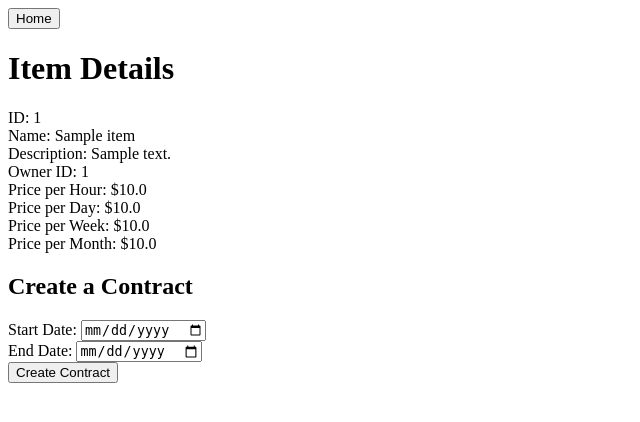
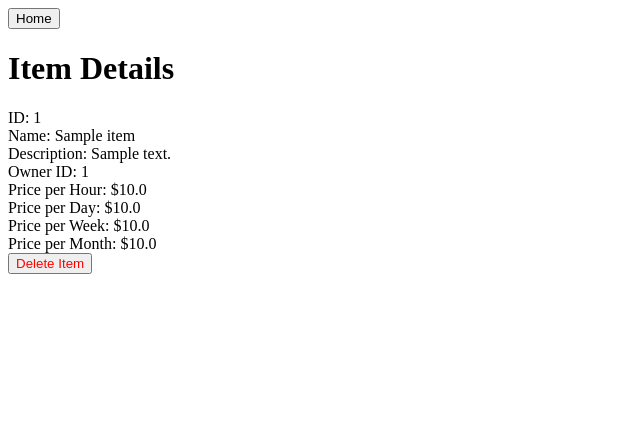
Before and after one commit to mykyyta/homework-repo, a Flask app: page /items/1 in a window 1280 px wide. Shown: the top 422 px of the page, without its empty margins (0-640 px from the left). Run offline with Flask 3, Linux system fonts and the light colour scheme; a user stored in the database is signed in; tables that the repository leaves empty hold one stand-in row (values such as "Sample post").

Commit message:
homework 11.1

```diff
--- a/flaskProject1/alembic.ini
+++ b/flaskProject1/alembic.ini
@@ -61,7 +61,7 @@ version_path_separator = os  # Use os.pathsep. Default configuration used for ne
 # are written from script.py.mako
 # output_encoding = utf-8
 
-sqlalchemy.url = postgresql://postgres:example@db_host:5432/postgres
+sqlalchemy.url = postgresql://postgres:example@localhost:5432/postgres
 
 
 [post_write_hooks]
--- a/flaskProject1/app.py
+++ b/flaskProject1/app.py
@@ -173,18 +173,24 @@ def items():
 
 
 
-@app.route('/items/<item_id>', methods=['GET', 'DELETE'])
+@app.route('/items/<item_id>', methods=['GET'])
 @login_check
 def item(item_id):
-    if request.method == 'GET':
-        item_profile = db_session.execute(select(models.Item).where(models.Item.id == item_id)).scalar()
-        return render_template('item_id.html', item=item_profile)
+    item_profile = db_session.execute(select(models.Item).where(models.Item.id == item_id)).scalar()
+    return render_template('item_id.html', item=item_profile)
 
-    elif request.method == 'DELETE':
-        return jsonify({'message': f'item {item_id} deleted'})
+@app.route('/items/<item_id>/delete', methods=['POST'])
+@login_check
+def item_delete(item_id):
+    item_profile = db_session.execute(select(models.Item).where(models.Item.id == item_id)).scalar()
+    if item_profile:
+        db_session.delete(item_profile)
+        db_session.commit()
+        return redirect('/items?my_items=True')
+    else: 'item not exists'
 
 
-@app.route('/profile/favorites', methods=['GET', 'POST', 'DELETE', 'PATCH'])
+@app.route('/profile/favorites', methods=['GET', 'POST'])
 @login_check
 def favorites():
     if request.method == 'GET':
@@ -193,28 +199,20 @@ def favorites():
         stmt = select(models.Item, models.Favorite).select_from(join_stmt).where(where_condition)
         selected_items = db_session.execute(stmt).all()
         return render_template('favorites.html', items=selected_items)
-
-    elif request.method == 'POST':
-        return jsonify({'message': 'favorite added'})
-    elif request.method == 'DELETE':
-        return jsonify({'message': 'favorites deleted'})
-    elif request.method == 'PATCH':
-        return jsonify({'message': 'favorite updated'})
-
-
-@app.route('/profile/favorites/<favorite_id>', methods=['GET', 'POST', 'DELETE'])
-@login_check
-def favorite_item(favorite_id):
-    if request.method == 'GET':
-        return jsonify({'message': f'favorite item {favorite_id}'})
-    elif request.method == 'POST':
-        new_favorite = models.Favorite(session['id'], favorite_id)
-        db_session.add(new_favorite)
-        db_session.commit()
+    else:
+        item_id = request.form.get('item_id')
+        action = request.form.get('action')
+        if action == 'add':
+            favorite = models.Favorite(session['id'], item_id)
+            db_session.add(favorite)
+            db_session.commit()
+        elif action == 'delete':
+            stmt = select(models.Favorite).where(models.Favorite.favorite_item == item_id,
+                                                 models.Favorite.user == session['id'])
+            favorite = db_session.execute(stmt).scalar()
+            db_session.delete(favorite)
+            db_session.commit()
         return redirect(request.referrer)
-    elif request.method == 'DELETE':
-        return jsonify({'message': f'favorite {favorite_id} deleted'})
-
 
 @app.route('/leasers', methods=['GET'])
 @login_check
--- a/flaskProject1/database.py
+++ b/flaskProject1/database.py
@@ -8,7 +8,6 @@ DB_USER = os.environ.get('DB_USER')
 DB_PASSWORD = os.environ.get('DB_PASSWORD')
 DB_HOST = os.environ.get('DB_HOST', 'localhost')
 DB_PORT = os.environ.get('DB_PORT', 5432)
-
 
 engine = create_engine(f"postgresql://{DB_USER}:{DB_PASSWORD}@{DB_HOST}:{DB_PORT}/postgres", echo=True)
 db_session = scoped_session(sessionmaker(autocommit=False,
--- a/flaskProject1/templates/item_id.html
+++ b/flaskProject1/templates/item_id.html
@@ -40,6 +40,15 @@
         </div>
     </div>
 
+    {% if session.id == item.owner %}
+    <div class="container">
+        <form action="/items/{{ item.id }}/delete" method="post" style="display:inline;">
+            <button type="submit" style="color: red;">Delete Item</button>
+        </form>
+    </div>
+    {% endif %}
+
+    {% if session.id != item.owner %}
     <div class="container">
         <h2>Create a Contract</h2>
         <form action="/contracts" method="post">
@@ -57,5 +66,6 @@
             <button type="submit">Create Contract</button>
         </form>
     </div>
+    {% endif %}
 </body>
 </html>
```
Also changed, not shown: flaskProject1/alembic/versions/4c74dab3d4d6_add_on_delete_cascade_to_favorite_table.py (added, +32 -0 lines), flaskProject1/models.py (+6 -1 lines), flaskProject1/requirements.txt (+18 -20 lines), flaskProject1/templates/items.html (+12 -11 lines).
